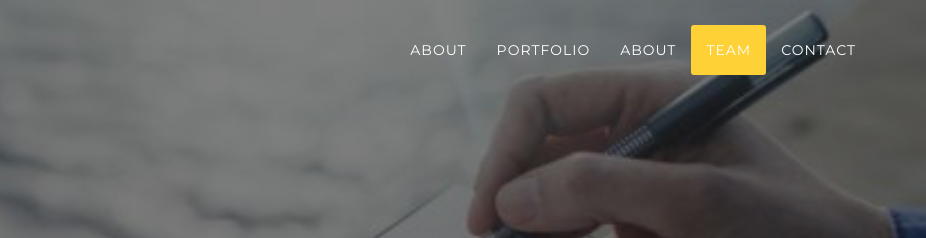
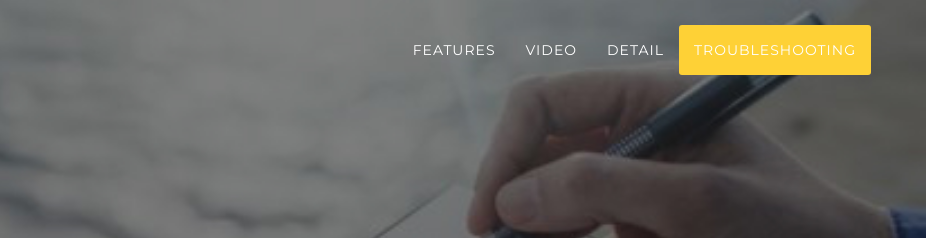
Before and after one commit to kukuku0517/selfns, a website: page index.html in a window 1280 px wide. Shown: the top 238 px of the page, 354-1280 px from the left. Drawn offline with nearby package versions, Linux system fonts and the light colour scheme; a web font is replaced by a local one.

Commit message:
asawefawegarhar

```diff
--- a/index.html
+++ b/index.html
@@ -54,20 +54,20 @@
                         <a href="#page-top"></a>
                     </li>
                     <li>
-                        <a class="page-scroll" href="#services">About</a>
+                        <a class="page-scroll" href="#services">Features</a>
                     </li>
                     <li>
-                        <a class="page-scroll" href="#portfolio">Portfolio</a>
+                        <a class="page-scroll" href="#portfolio">Video</a>
                     </li>
                     <li>
-                        <a class="page-scroll" href="#about">About</a>
+                        <a class="page-scroll" href="#about">Detail</a>
                     </li>
                     <li>
-                        <a class="page-scroll" href="#team">Team</a>
+                        <a class="page-scroll" href="#team">TroubleShooting</a>
                     </li>
-                    <li>
+                    <!-- <li>
                         <a class="page-scroll" href="#contact">Contact</a>
-                    </li>
+                    </li> -->
                 </ul>
             </div>
             <!-- /.navbar-collapse -->
@@ -141,7 +141,7 @@
 
 
         <!-- About Section -->
-        <section id="about" class="bg-light-gray">
+        <section id="portfolio" class="bg-light-gray">
             <div class="container">
                 <div class="row">
                     <div class="col-lg-12 text-center">
@@ -159,7 +159,7 @@
         </section>
 
     <!-- Portfolio Grid Section -->
-    <section id="portfolio">
+    <section id="about">
         <div class="container">
             <div class="row">
                 <div class="col-lg-12 text-center">
```
